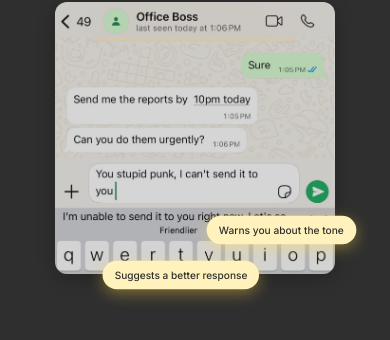
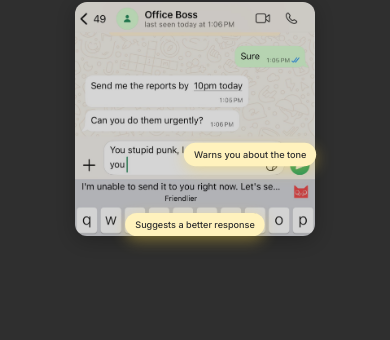
Before and after one commit to vaibhavgeek/tryroger.xyz, a React (Vite) app: page / in a window 390 px wide. Shown: the part 3334-3674 px from the top of the page. Built offline with nearby package versions, Linux system fonts and the light colour scheme; a web font is replaced by a local one.

Commit message:
feat: add google analytics

```diff
--- a/index.html
+++ b/index.html
@@ -3,6 +3,15 @@
   <head>
     <meta charset="UTF-8" />
     <meta name="viewport" content="width=device-width, initial-scale=1.0" />
+    <!-- Google tag (gtag.js) -->
+    <script async src="https://www.googletagmanager.com/gtag/js?id=G-41NX3PMJSW"></script>
+    <script>
+      window.dataLayer = window.dataLayer || [];
+      function gtag(){dataLayer.push(arguments);}
+      gtag('js', new Date());
+
+      gtag('config', 'G-41NX3PMJSW');
+    </script>
     <link rel="preconnect" href="https://fonts.googleapis.com">
     <link rel="preconnect" href="https://fonts.gstatic.com" crossorigin>
     <link href="https://fonts.googleapis.com/css2?family=Inter:wght@400;500;700&family=Oswald:wght@400;500&family=Shrikhand&family=Inconsolata:wght@400;500;700&display=swap" rel="stylesheet">
--- a/src/components/Features.jsx
+++ b/src/components/Features.jsx
@@ -121,10 +121,10 @@
                   className="tone-demo-image"
                 />
                 <div className="tone-bubbles">
-                  <div className="tone-bubble bubble-warn">
+                  <div className="tone-bubble bubble-warn bubble-warn-mobile bubble-warn-tablet bubble-warn-small">
                     Warns you about the tone
                   </div>
-                  <div className="tone-bubble bubble-suggest">
+                  <div className="tone-bubble bubble-suggest bubble-suggest-mobile bubble-suggest-tablet bubble-suggest-small">
                     Suggests a better response
                   </div>
                 </div>
--- a/src/styles/global.css
+++ b/src/styles/global.css
@@ -1143,13 +1143,52 @@
     padding: 8px 12px;
   }
 
-  .bubble-warn {
-    right: -20px;
-    bottom: 30px;
+  .bubble-warn-mobile {
+    right: -10px;
+    bottom: 80px;
   }
 
-  .bubble-suggest {
-    bottom: -15px;
+  .bubble-suggest-mobile {
+    left: 50%;
+    transform: translateX(-50%);
+    bottom: 5px;
+  }
+}
+
+/* Tablet styles */
+@media (min-width: 481px) and (max-width: 768px) {
+  .bubble-warn-tablet {
+    right: -30px;
+    bottom: 70px;
+  }
+
+  .bubble-suggest-tablet {
+    left: 50%;
+    transform: translateX(-50%);
+    bottom: 0px;
+  }
+}
+
+/* Small mobile styles */
+@media (max-width: 480px) {
+  .tone-demo-image {
+    width: 240px;
+  }
+
+  .tone-bubble {
+    font-size: 0.9rem;
+    padding: 6px 10px;
+  }
+
+  .bubble-warn-small {
+    right: 0px;
+    bottom: 70px;
+  }
+
+  .bubble-suggest-small {
+    left: 50%;
+    transform: translateX(-50%);
+    bottom: 0px;
   }
 }
 
```
